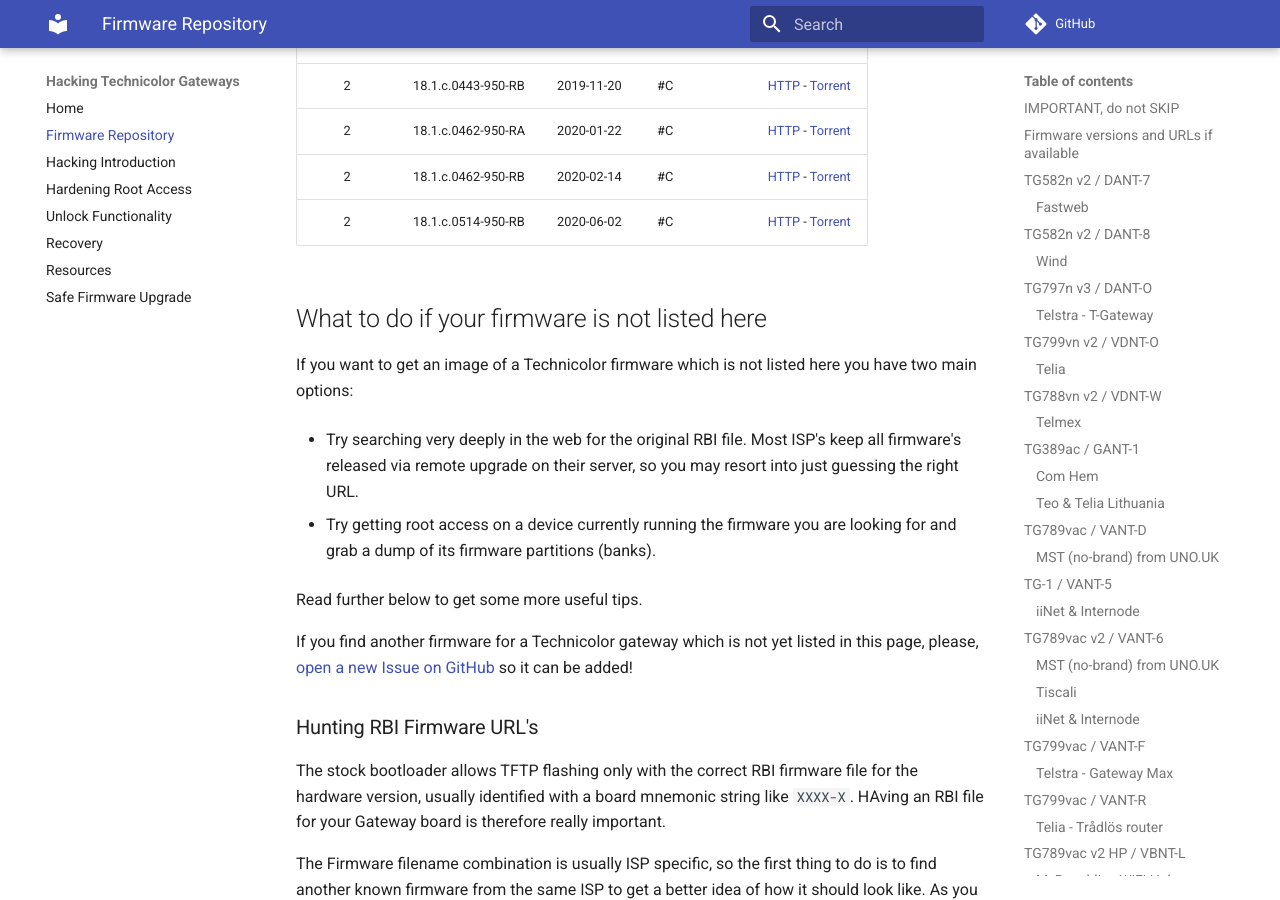
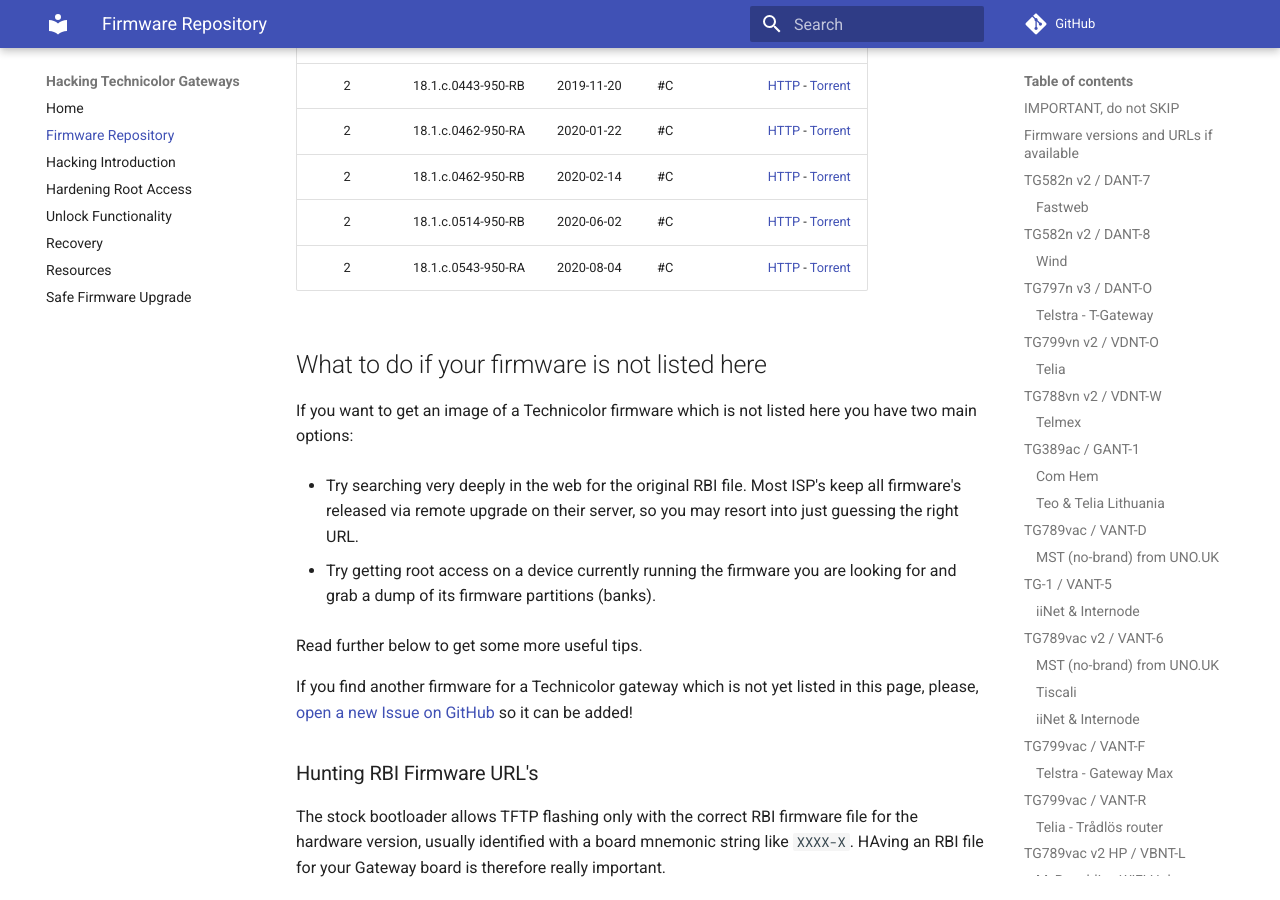
Before and after one commit to hack-technicolor/hack-technicolor, an MkDocs documentation site: the page built from docs/Repository.md, in a window 1280 px wide and 900 px high, scrolled down 18294 px. Built offline with MkDocs 1.6.1 and Material for MkDocs 9.7.7, drawn with Linux system fonts in a browser that asks for light colours; comment, search, counter and statistics services are not loaded.

Commit message:
vcnt-a: add telstra 18.1.c.0543-950-RA

```diff
--- a/docs/Repository.md
+++ b/docs/Repository.md
@@ -479,6 +479,7 @@
 | 2      | 18.1.c.0462-950-RA | 2020-01-22 | #C            | [HTTP](http://fwstore.bdms.telstra.net/Technicolor_vcnt-a_CRF991-18.1.c.0462-950-RA/vcnt-a_CRF991-18.1.c.0462-950-RA.rbi) - [Torrent](https://github.com/hack-technicolor/hack-technicolor/blob/master/torrents/vcnt-a/vcnt-a_CRF991-18.1.c.0462-950-RA.rbi.torrent?raw=true) |
 | 2      | 18.1.c.0462-950-RB | 2020-02-14 | #C            | [HTTP](http://fwstore.bdms.telstra.net/Technicolor_vcnt-a_CRF994-18.1.c.0462-950-RB/vcnt-a_CRF994-18.1.c.0462-950-RB.rbi) - [Torrent](https://github.com/hack-technicolor/hack-technicolor/blob/master/torrents/vcnt-a/vcnt-a_CRF994-18.1.c.0462-950-RB.rbi.torrent?raw=true) |
 | 2      | 18.1.c.0514-950-RB | 2020-06-02 | #C            | [HTTP](http://fwstore.bdms.telstra.net/Technicolor_vcnt-a_ACR-13-18.1.c.0514-950-RB/vcnt-a_ACR-13-18.1.c.0514-950-RB.rbi) - [Torrent](https://github.com/hack-technicolor/hack-technicolor/blob/master/torrents/vcnt-a/vcnt-a_ACR-13-18.1.c.0514-950-RB.rbi.torrent?raw=true) |
+| 2      | 18.1.c.0543-950-RA | 2020-08-04 | #C            | [HTTP](http://fwstore.bdms.telstra.net/Technicolor_vcnt-a_18.1.c.0543-950-RA/vcnt-a_18.1.c.0543-950-RA.rbi) - [Torrent](https://github.com/hack-technicolor/hack-technicolor/blob/master/torrents/vcnt-a/vcnt-a_18.1.c.0543-950-RA.rbi.torrent?raw=true) |
 
 ## What to do if your firmware is not listed here
 
```
Also changed, not shown: 1 other file.
